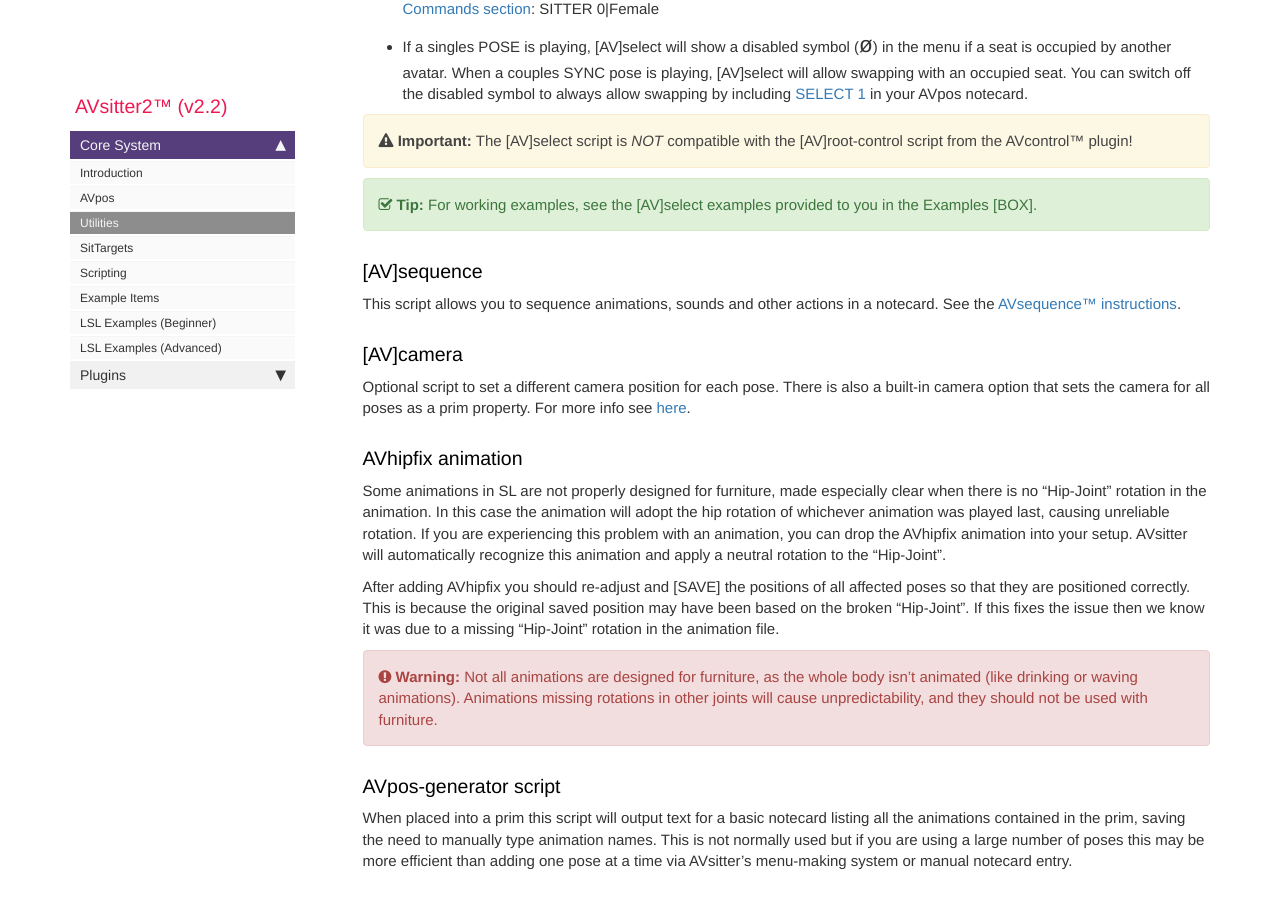
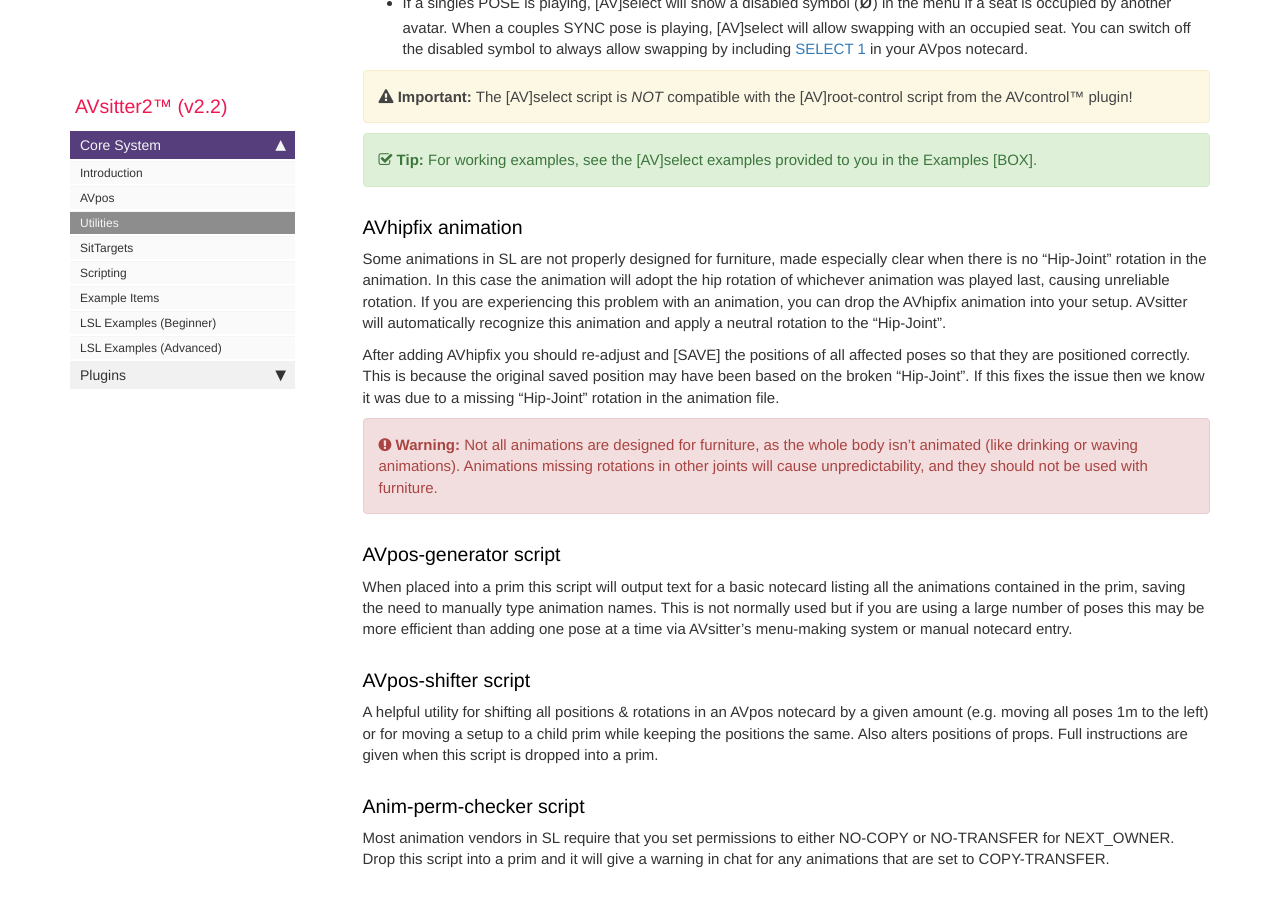
Before and after one commit to AVsitter/avsitter.github.io, a Jekyll site: the page built from pages/avsitter2/avsitter2_utilities.md, in a window 1280 px wide and 900 px high, scrolled down 1381 px. Built offline with Jekyll 4.4.1, drawn with Linux system fonts in a browser that asks for light colours; nearby versions of some CDN libraries; comment, search, counter and statistics services are not loaded; some of the changed text lies outside the part shown.

Commit message:
remove unnecessary reference to plugins

```diff
--- a/pages/avsitter2/avsitter2_utilities.md
+++ b/pages/avsitter2/avsitter2_utilities.md
@@ -41,12 +41,6 @@ If you have a setup with more than one SITTER then you may prefer to offer a men
 
 {% include tip.html content="For working examples, see the [AV]select examples provided to you in the Examples [BOX]." %}
 
-### [AV]sequence
-This script allows you to sequence animations, sounds and other actions in a notecard. See the <a href="/avsitter2_sequence.html">AVsequence&trade; instructions</a>.
-
-### [AV]camera
-Optional script to set a different camera position for each pose. There is also a built-in camera option that sets the camera for all poses as a prim property. For more info see <a href="/avsitter2_home.html#camera">here</a>.
-
 ### AVhipfix animation
 Some animations in SL are not properly designed for furniture, made especially clear when there is no "Hip-Joint" rotation in the animation. In this case the animation will adopt the hip rotation of whichever animation was played last, causing unreliable rotation. If you are experiencing this problem with an animation, you can drop the AVhipfix animation into your setup. AVsitter will automatically recognize this animation and apply a neutral rotation to the "Hip-Joint".
 
```
